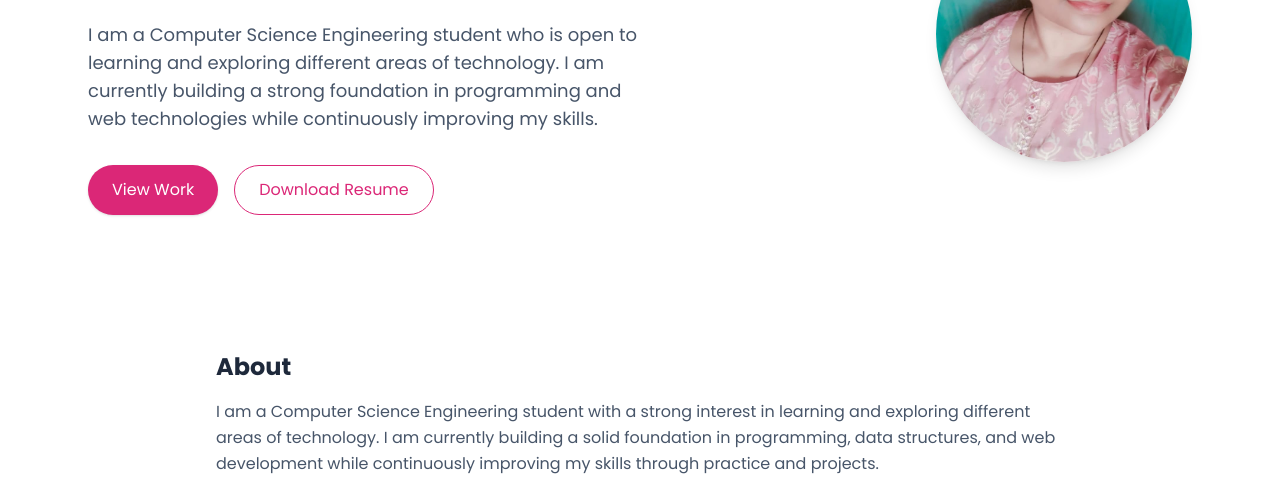
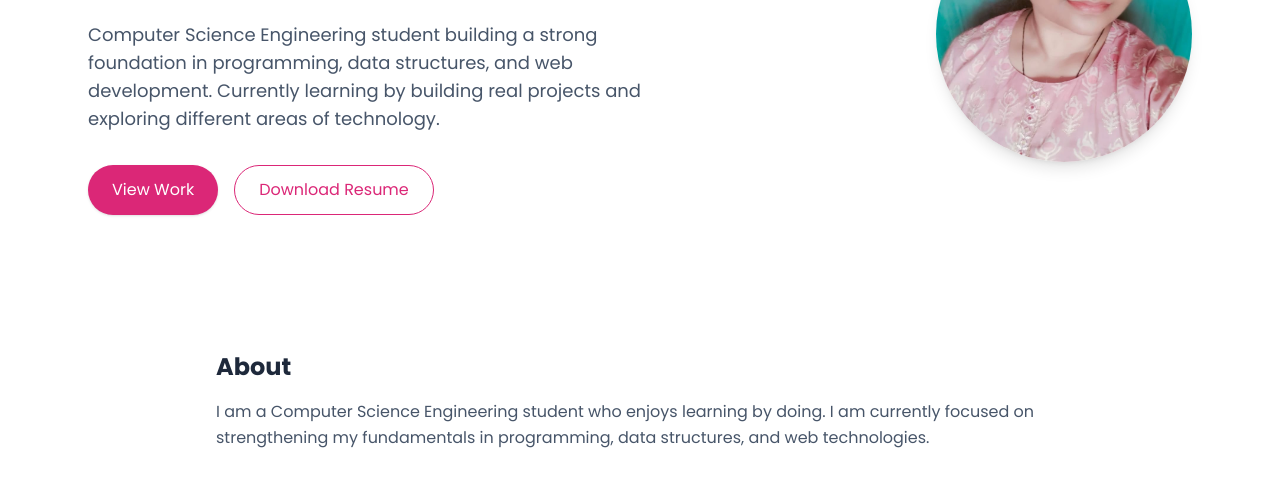
Before and after one commit to amulyarstar/Portfolio, a website: page index.html in a window 1280 px wide. Shown: the part 323-800 px from the top of the page. Drawn offline with nearby package versions, Linux system fonts and the light colour scheme; files that its build step writes are made by us from their sources.

Commit message:
Update Hero and About section

```diff
--- a/index.html
+++ b/index.html
@@ -52,9 +52,12 @@
             <span class="text-pink-600 font-semibold">Learning & Building Web Projects</span>
           </div>
 
-          <p class="mt-6 text-lg text-slate-600 max-w-xl">
-           I am a Computer Science Engineering student who is open to learning and exploring different areas of technology. I am currently building a strong foundation in programming and web technologies while continuously improving my skills.
-          </p>
+         <p class="mt-6 text-lg text-slate-600 max-w-xl">
+  Computer Science Engineering student building a strong foundation in programming,
+  data structures, and web development. Currently learning by building real projects
+  and exploring different areas of technology.
+</p>
+
 
           <div class="mt-8 flex flex-wrap gap-4">
             <a href="#projects"
@@ -83,8 +86,15 @@
     <section id="about" class="max-w-4xl mx-auto px-6 py-14">
       <h2 class="text-2xl font-bold mb-4">About</h2>
       <p class="text-slate-600 leading-relaxed">
-        I am a Computer Science Engineering student with a strong interest in learning and exploring different areas of technology. I am currently building a solid foundation in programming, data structures, and web development while continuously improving my skills through practice and projects.
-      </p>
+  I am a Computer Science Engineering student who enjoys learning by doing.
+  I am currently focused on strengthening my fundamentals in programming,
+  data structures, and web technologies.
+  <br><br>
+  I like exploring different domains before specializing, and I believe consistent
+  practice, projects, and curiosity are key to growth in tech. I am open to learning,
+  experimenting, and improving step by step.
+</p>
+
     </section>
 
     <!-- SKILLS -->
```
